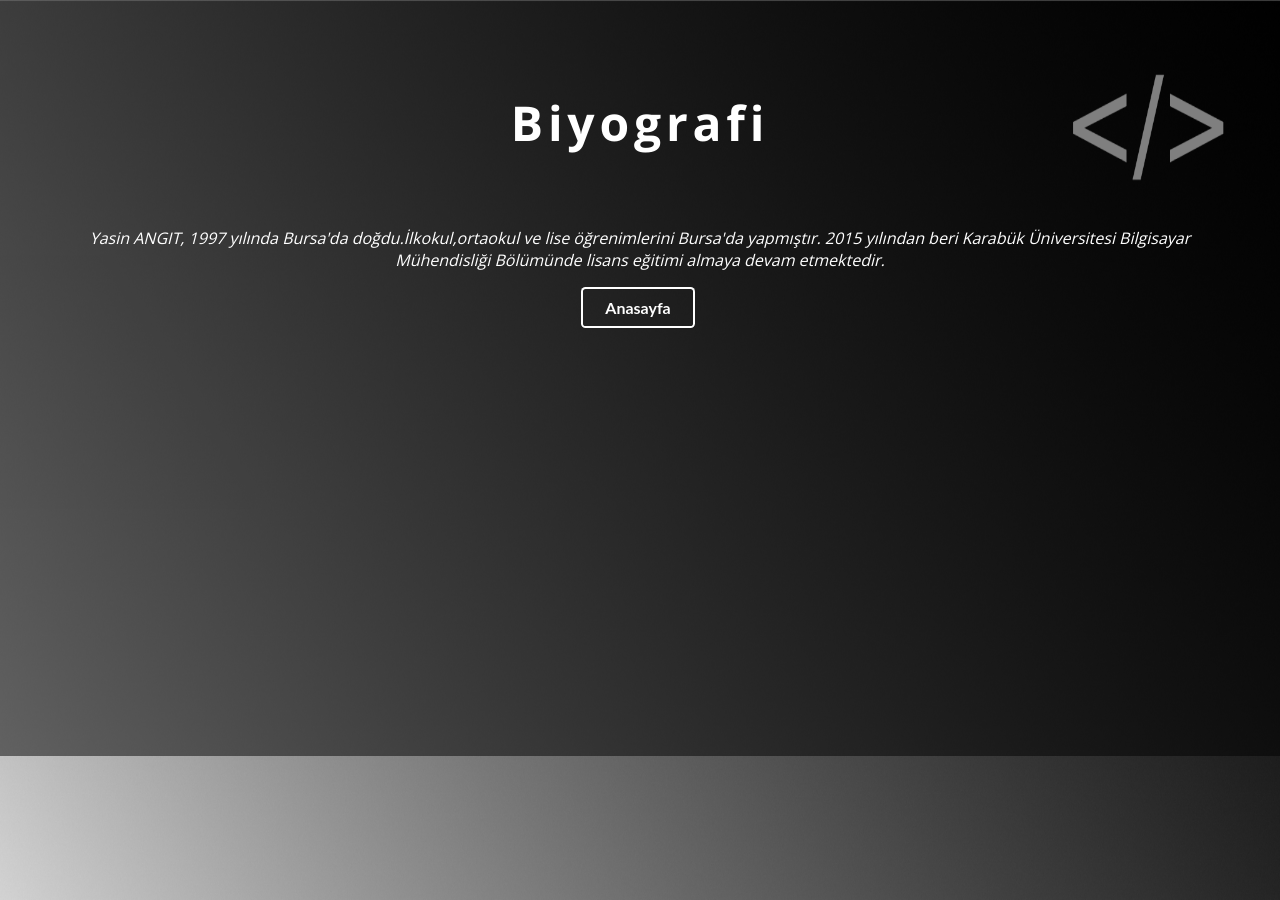
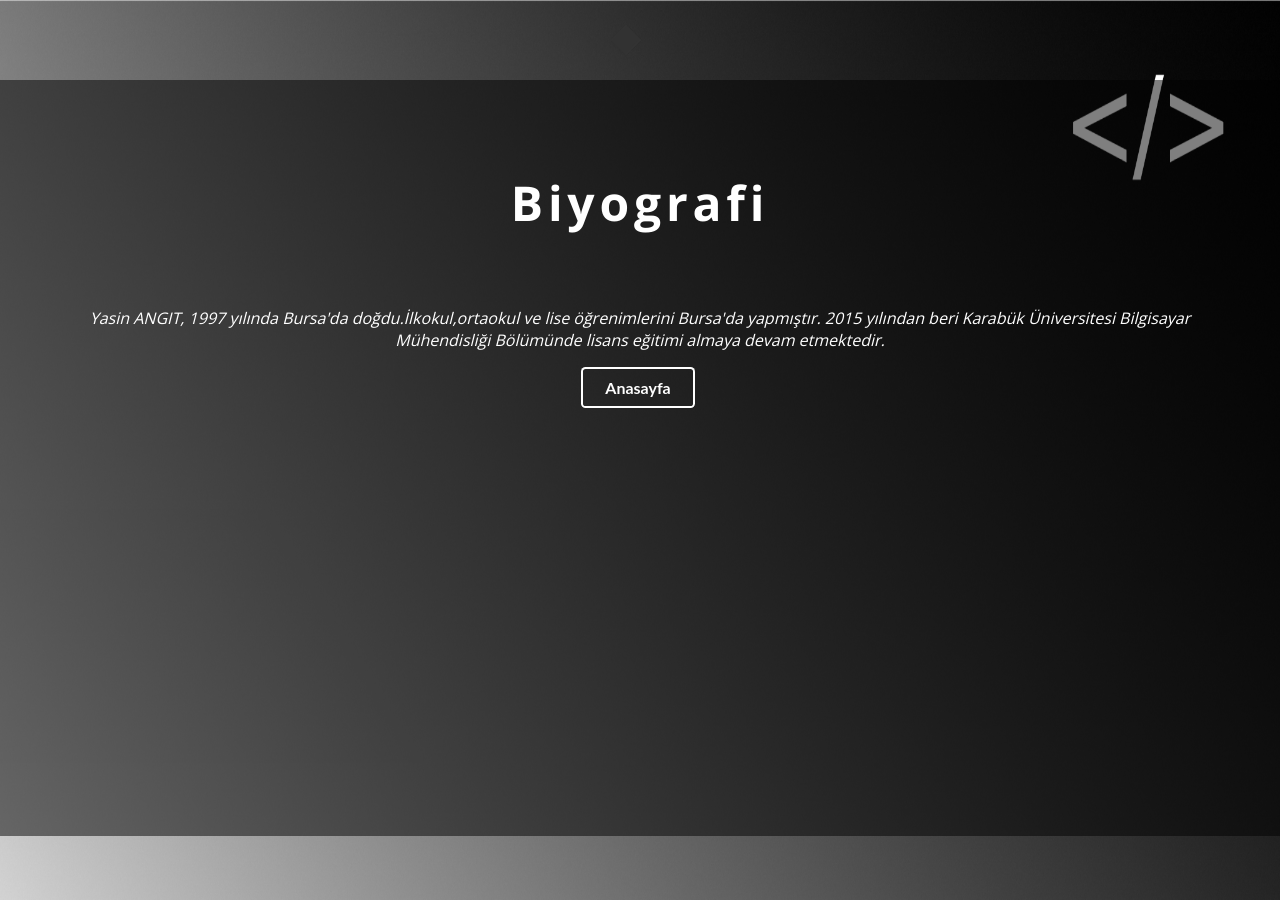
Before and after one commit to yasnangt/yasnangt.github.io, a Jekyll site: the page hakkımda.html, which Jekyll copies as it is, in a window 1280 px wide. Built offline with Jekyll 4.4.1, drawn with Linux system fonts in a browser that asks for light colours; nearby versions of some CDN libraries.

Commit message:
Update front.css

```diff
--- a/css/front.css
+++ b/css/front.css
@@ -7,6 +7,93 @@
     right: 0;
     left: 0;
     margin: 0;
+}
+.sk-folding-cube {
+  margin: 20px auto;
+  width: 40px;
+  height: 40px;
+  position: relative;
+  -webkit-transform: rotateZ(45deg);
+          transform: rotateZ(45deg);
+}
+
+.sk-folding-cube .sk-cube {
+  float: left;
+  width: 50%;
+  height: 50%;
+  position: relative;
+  -webkit-transform: scale(1.1);
+      -ms-transform: scale(1.1);
+          transform: scale(1.1);
+}
+.sk-folding-cube .sk-cube:before {
+  content: '';
+  position: absolute;
+  top: 0;
+  left: 0;
+  width: 100%;
+  height: 100%;
+  background-color: #333;
+  -webkit-animation: sk-foldCubeAngle 2.4s infinite linear both;
+          animation: sk-foldCubeAngle 2.4s infinite linear both;
+  -webkit-transform-origin: 100% 100%;
+      -ms-transform-origin: 100% 100%;
+          transform-origin: 100% 100%;
+}
+.sk-folding-cube .sk-cube2 {
+  -webkit-transform: scale(1.1) rotateZ(90deg);
+          transform: scale(1.1) rotateZ(90deg);
+}
+.sk-folding-cube .sk-cube3 {
+  -webkit-transform: scale(1.1) rotateZ(180deg);
+          transform: scale(1.1) rotateZ(180deg);
+}
+.sk-folding-cube .sk-cube4 {
+  -webkit-transform: scale(1.1) rotateZ(270deg);
+          transform: scale(1.1) rotateZ(270deg);
+}
+.sk-folding-cube .sk-cube2:before {
+  -webkit-animation-delay: 0.3s;
+          animation-delay: 0.3s;
+}
+.sk-folding-cube .sk-cube3:before {
+  -webkit-animation-delay: 0.6s;
+          animation-delay: 0.6s;
+}
+.sk-folding-cube .sk-cube4:before {
+  -webkit-animation-delay: 0.9s;
+          animation-delay: 0.9s;
+}
+@-webkit-keyframes sk-foldCubeAngle {
+  0%, 10% {
+    -webkit-transform: perspective(140px) rotateX(-180deg);
+            transform: perspective(140px) rotateX(-180deg);
+    opacity: 0;
+  } 25%, 75% {
+    -webkit-transform: perspective(140px) rotateX(0deg);
+            transform: perspective(140px) rotateX(0deg);
+    opacity: 1;
+  } 90%, 100% {
+    -webkit-transform: perspective(140px) rotateY(180deg);
+            transform: perspective(140px) rotateY(180deg);
+    opacity: 0;
+  }
+}
+
+@keyframes sk-foldCubeAngle {
+  0%, 10% {
+    -webkit-transform: perspective(140px) rotateX(-180deg);
+            transform: perspective(140px) rotateX(-180deg);
+    opacity: 0;
+  } 25%, 75% {
+    -webkit-transform: perspective(140px) rotateX(0deg);
+            transform: perspective(140px) rotateX(0deg);
+    opacity: 1;
+  } 90%, 100% {
+    -webkit-transform: perspective(140px) rotateY(180deg);
+            transform: perspective(140px) rotateY(180deg);
+    opacity: 0;
+  }
 }
 .hamd{
     padding-top: 100px;
```
